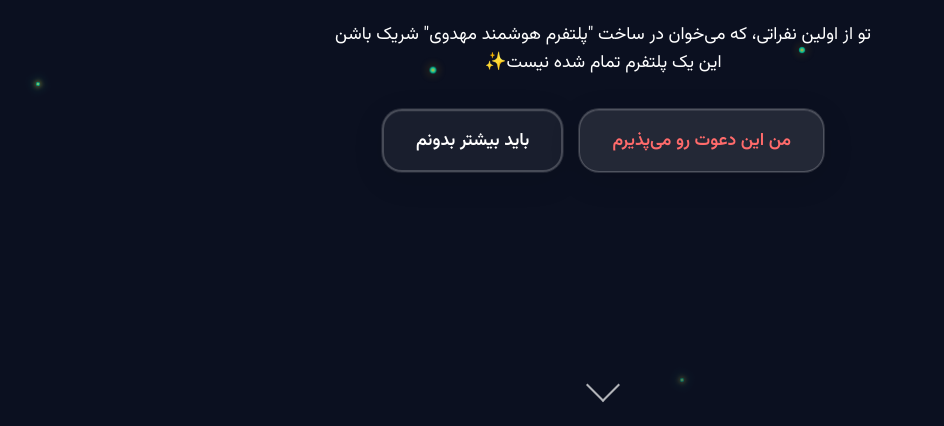
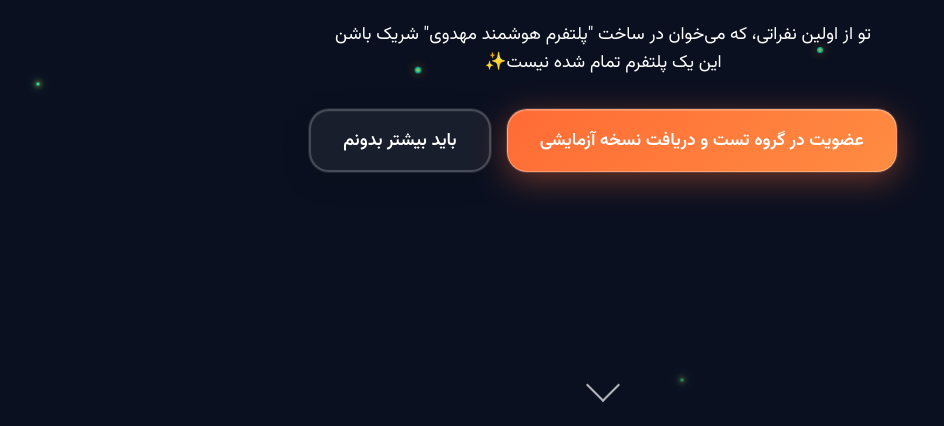
Before and after one commit to Mirheydari-design/landing-platform-mahdavi, a plain HTML site: page index.html in a window 1280 px wide. Shown: the part 372-798 px from the top of the page, without its empty margins (37-981 px from the left). Drawn offline with Linux system fonts and the light colour scheme; no server answers.

Commit message:
گروه ايتا در هدر اضافه شد

```diff
--- a/index.html
+++ b/index.html
@@ -27,8 +27,8 @@
                 این یک پلتفرم تمام شده نیست✨
             </p>
             <div class="cta-buttons">
-                <button class="cta-primary" onclick="window.location.href='http://mahdaviat.metafa.ir/app'">
-                    من این دعوت رو می‌پذیرم
+                <button class="cta-primary" onclick="window.open('https://eitaa.com/joinchat/350881138C96a22bd0bb', '_blank')">
+                    عضویت در گروه تست و دریافت نسخه آزمایشی
                 </button>
                 <button class="cta-secondary" onclick="scrollToSection('timeline')">
                     باید بیشتر بدونم
@@ -232,7 +232,7 @@
     <section id="feedback" class="feedback">
         <div class="container">
             <h2 class="section-title scroll-reveal">توی پلتفرم گشتی زدی؟ بیا اسم پلتفرم رو "تو" انتخاب کن</h2>
-            <p class="section-subtitle scroll-reveal">به یکی از گزینه ها رای بده یا گزینه جدید اضافه کن</p>
+            <p class="section-subtitle scroll-reveal">حتما بعد از تجربه پلتفرم اینجا بیا به یکی از گزینه ها رای بده یا گزینه جدید اضافه کن</p>
 
             <div class="vote-list scroll-reveal" id="voteList">
                 <!-- Items load dynamically from API -->
--- a/styles.css
+++ b/styles.css
@@ -252,15 +252,15 @@ body::-webkit-scrollbar {
 }
 
 .cta-primary {
-    background: rgba(255, 255, 255, 0.1);
+    background: linear-gradient(135deg, #FF6B35 0%, #FF8C42 100%);
     backdrop-filter: blur(20px) saturate(180%);
     -webkit-backdrop-filter: blur(20px) saturate(180%);
-    color: var(--primary-color);
+    color: #ffffff;
     box-shadow:
-        0 8px 32px rgba(0, 0, 0, 0.12),
+        0 8px 32px rgba(255, 107, 53, 0.4),
         0 0 0 1px rgba(255, 255, 255, 0.15),
-        inset 0 1px 0 rgba(255, 255, 255, 0.1);
-    border: 1px solid rgba(255, 255, 255, 0.2);
+        inset 0 1px 0 rgba(255, 255, 255, 0.2);
+    border: 1px solid rgba(255, 255, 255, 0.3);
     font-family: 'Vazirmatn', sans-serif;
     z-index: 20;
 }
@@ -268,11 +268,11 @@ body::-webkit-scrollbar {
 .cta-primary:hover {
     transform: translateY(-4px) scale(1.05);
     box-shadow:
-        0 12px 40px rgba(0, 0, 0, 0.15),
+        0 12px 40px rgba(255, 107, 53, 0.5),
         0 0 0 1px rgba(255, 255, 255, 0.25),
-        inset 0 1px 0 rgba(255, 255, 255, 0.2);
-    background: rgba(255, 255, 255, 0.15);
-    border-color: rgba(255, 255, 255, 0.3);
+        inset 0 1px 0 rgba(255, 255, 255, 0.3);
+    background: linear-gradient(135deg, #FF7F50 0%, #FF9F6B 100%);
+    border-color: rgba(255, 255, 255, 0.4);
 }
 
 .cta-secondary {
```
